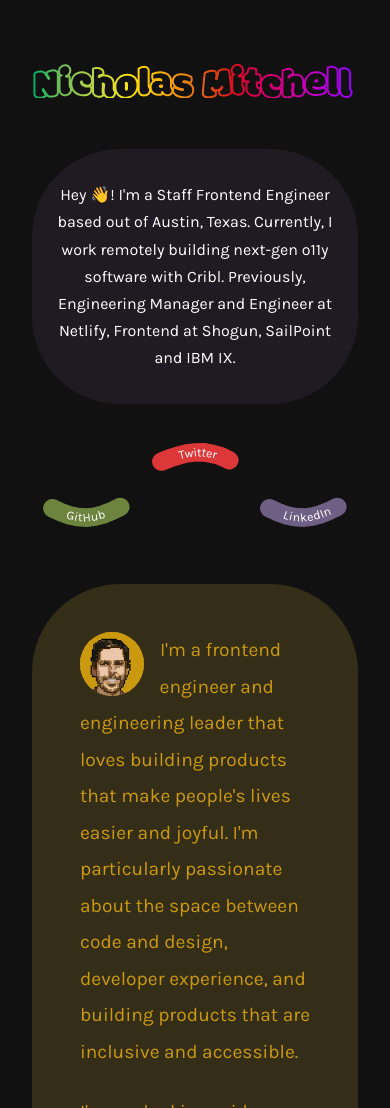
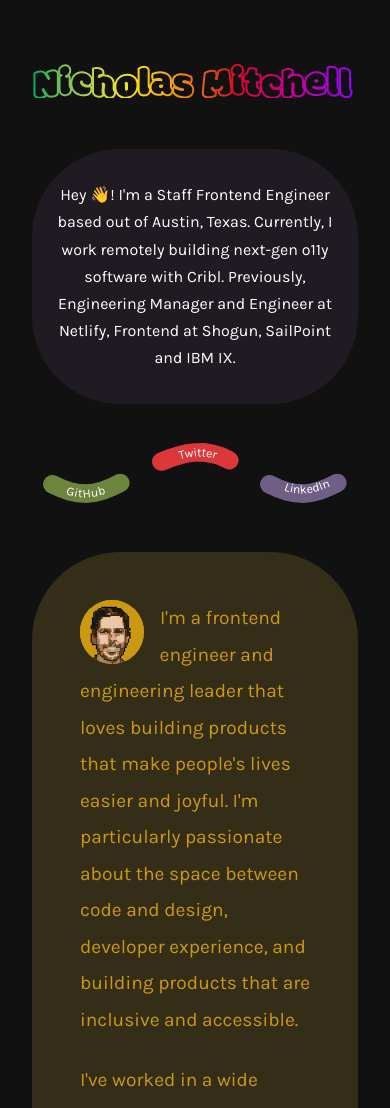
Before and after one commit to nimi/nicholasmitchell.dev, an Astro site: page / in a window 390 px wide. Shown: the top 1108 px of the page. Built offline with nearby package versions, Linux system fonts and the light colour scheme; Astro itself is replaced by a stand-in of ours.

Commit message:
Adjust social links on mobile

```diff
--- a/src/components/SocialLinks.astro
+++ b/src/components/SocialLinks.astro
@@ -47,7 +47,7 @@
       <svg style={`--path-color: ${colors[0]};`} viewBox="-2 -1 30 12">
         <path id="linkedin" d={getPathString('sin')}></path>
         <text  width="100">
-          <textPath alignment-baseline="central" href="#linkedin" startOffset="5">
+          <textPath alignment-baseline="centraß" href="#linkedin" startOffset="5">
             LinkedIn
           </textPath>
         </text>
@@ -80,7 +80,7 @@
   }
 
   .social-links div:nth-of-type(odd) {
-    transform: translateY(3.5rem);
+    transform: translateY(2rem);
   }
 
   .social-links text {
@@ -101,5 +101,9 @@
       padding: 1rem 10rem;
       height: 10rem;
     }
+
+    .social-links div:nth-of-type(odd) {
+      transform: translateY(3.5rem);
+    }
   }
 </style>
--- a/src/pages/index.astro
+++ b/src/pages/index.astro
@@ -254,7 +254,7 @@
 
       /* Introduction */
       header {
-        padding: 4rem 2rem;
+        padding: 4rem 2rem 2rem;
         container-type: inline-size;
         container-name: header;
       }
```
